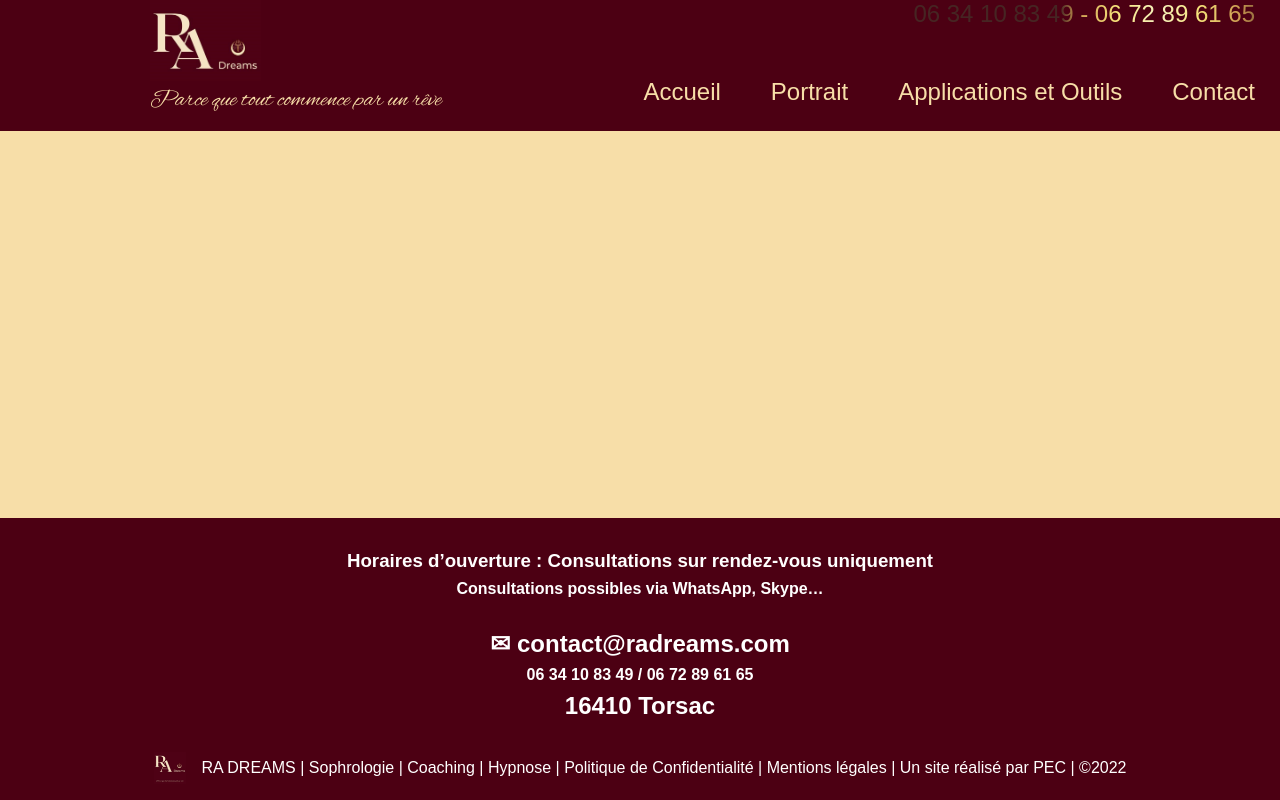
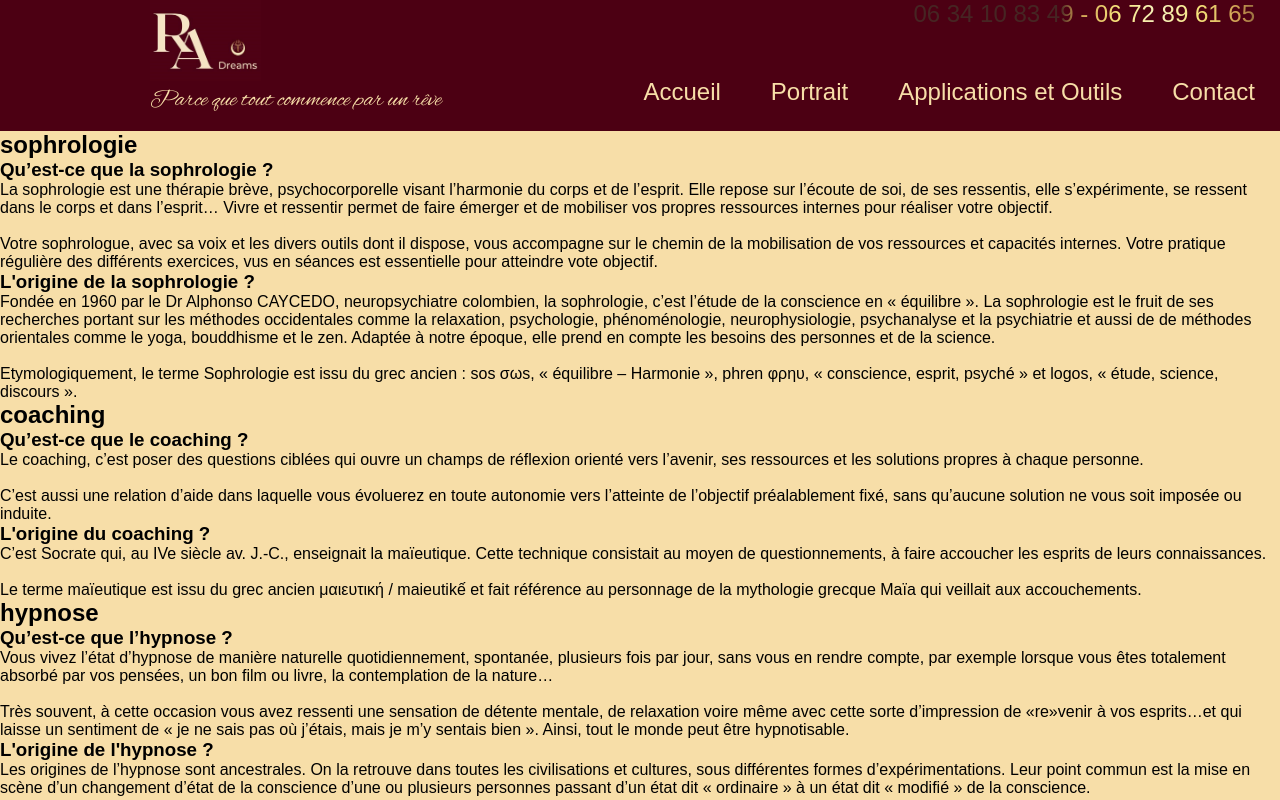
Before and after one commit to Malbrecht194/Radreams, a React (Vite) app: page /applications-et-outils in a window 1280 px wide. Shown: the top 800 px of the page. Built offline with nearby package versions, Linux system fonts and the light colour scheme; a web font is replaced by a local one.

Commit message:
fix avant merge

```diff
--- /dev/null
+++ b/src/components/questions/index.jsx
@@ -0,0 +1,15 @@
+import "./questions.scss";
+
+export default function Questions({ data }) {
+    return (
+        <article>
+            <h2 className="questionary__title">{data.id}</h2>
+            {data.questions.map((question, index0 )=> (
+                <div className="questionary__question" key={index0}>
+                    <h3 className="questionary__question__title" >{question.title}</h3>
+                    <p>{question.content[0]}<br/><br/>{question.content[1]}</p>
+                </div>
+            ))}
+        </article>
+    );
+}
--- a/src/data/questionary.json
+++ b/src/data/questionary.json
@@ -18,7 +18,6 @@
             }
         ]
     },
-
     {
         "id": "coaching",
         "questions": [
@@ -64,7 +63,9 @@
             },
             {
                 "title": "Peut-on dormir, perdre le contrôle ou être manipulé ?",
-                "content": "En état hypnotique, nous sommes totalement conscients de notre environnement, de ce que l’on fait, de ce que l’on entend… C’est le côté méconnu de l’hypnose et de ses applications qui permet à l’imagerie du monde du spectacle (films, cabarets…) de « jouer » de l’aspect mystérieux de cette pratique. Mais ne nous y trompons pas, l’application thérapeutique n’a absolument rien à voir avec la magie d’un spectacle tout aussi distrayant et agréable qu’il soit."
+                "content": [
+                    "En état hypnotique, nous sommes totalement conscients de notre environnement, de ce que l’on fait, de ce que l’on entend… C’est le côté méconnu de l’hypnose et de ses applications qui permet à l’imagerie du monde du spectacle (films, cabarets…) de « jouer » de l’aspect mystérieux de cette pratique. Mais ne nous y trompons pas, l’application thérapeutique n’a absolument rien à voir avec la magie d’un spectacle tout aussi distrayant et agréable qu’il soit."
+                ]
             }
         ]
     }
--- a/src/main.jsx
+++ b/src/main.jsx
@@ -8,7 +8,7 @@ import Error404 from './pages/Error404'
 import DefaultLayout from './layouts/default'
 import Accueil, {loader as homeLoader} from './pages/Accueil'
 import Portrait, {loader as portraitLoader} from './pages/Portrait'
-import ApplicationsEtOutils from './pages/ApplicationsEtOutils'
+import ApplicationsEtOutils, {loader1 as questionsLoader} from './pages/ApplicationsEtOutils'
 import Contact from './pages/Contact'
 import Deontologie from './pages/Déontologie'
 import MentionsLegales from './pages/MentionsLégales'
@@ -30,7 +30,8 @@ const router = createBrowserRouter([{ // Création du router.
       },
       {
         path : 'applications-et-outils',
-        element : <ApplicationsEtOutils/>
+        element : <ApplicationsEtOutils/>,
+        loader : questionsLoader,
       },
       {
         path : 'contact',
--- a/src/pages/ApplicationsEtOutils/index.jsx
+++ b/src/pages/ApplicationsEtOutils/index.jsx
@@ -1,9 +1,19 @@
+import { useLoaderData } from "react-router-dom"
 import "./applicationsEtOutils.scss"
+import Questions from "../../components/questions"
 
 export default function ApplicationsEtOutils() {
+    const questionaryData = useLoaderData()
     return (
         <>
-
+            {questionaryData.map((data, index3) => (
+                <section key={index3}>
+                    <Questions data={data} />
+                </section>
+            ))}
         </>
     )
 }
+export async function loader1() {
+    return (await import("../../data/questionary.json")).default // chargement au moment ou on l'appel
+}
```
Also changed, not shown: src/components/questions/questions.scss (added).
